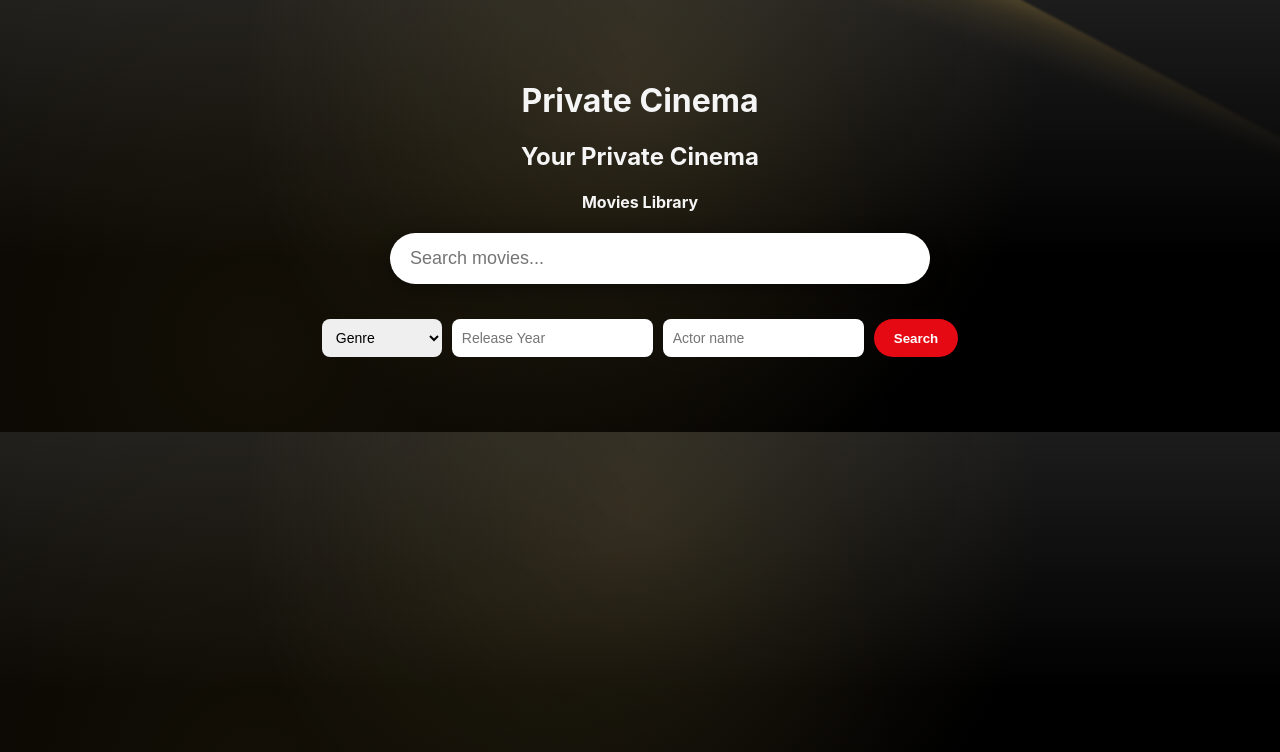
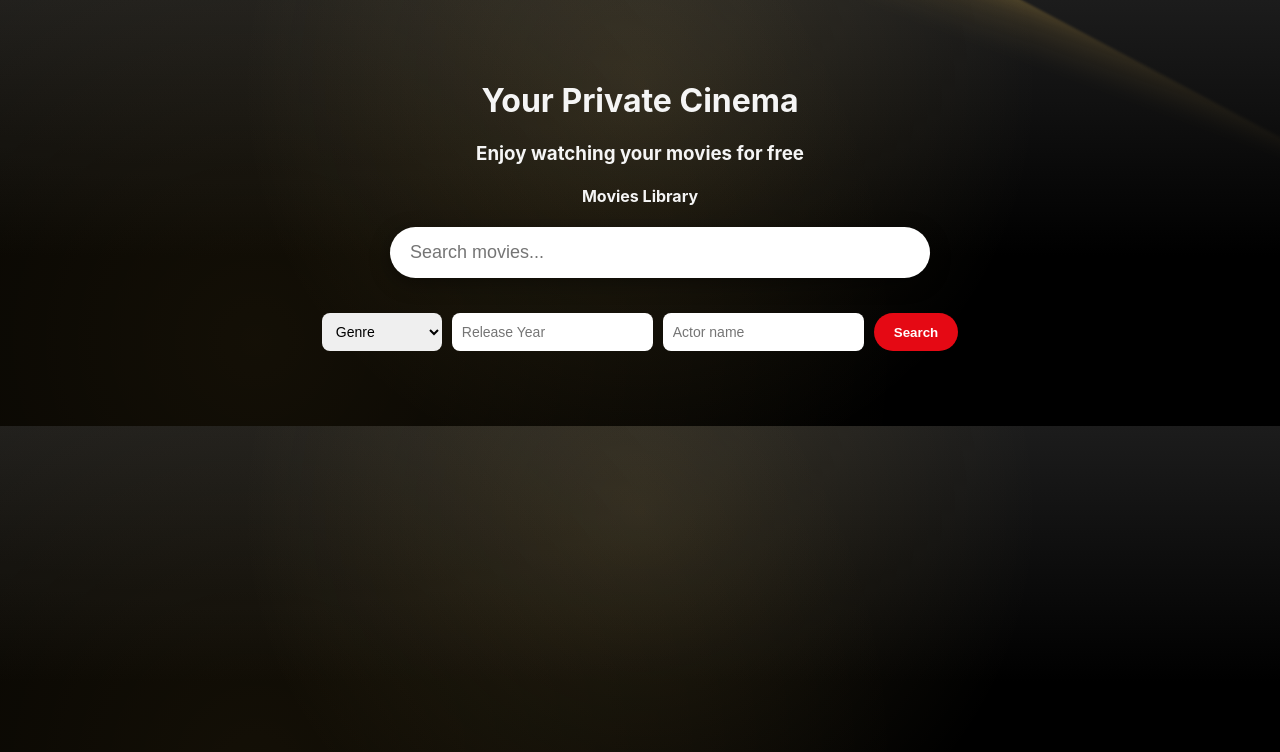
Before and after one commit to Mohammad-01/MovieTimeR2, a website: page public/index.html in a window 1280 px wide. Drawn offline with nearby package versions, Linux system fonts and the light colour scheme; no server answers.

Commit message:
Update index.html

```diff
--- a/public/index.html
+++ b/public/index.html
@@ -19,8 +19,8 @@
 
   <!-- Header -->
   <header>
-    <h1>Private Cinema</h1>
-    <h2>Your Private Cinema</h1>
+    <h1>Your Private Cinema</h1>
+    <h3>Enjoy watching your movies for free<h3>
     <h4>Movies Library</h4>
 
     <div class="search-box">
@@ -38,7 +38,6 @@
       <option value="35">Comedy</option>
       <option value="18">Drama</option>
       <option value="10751">Family</option>
-      <option value="ar">Arabic</option>
     </select>
 
     <input type="number" id="year" placeholder="Release Year">
```
